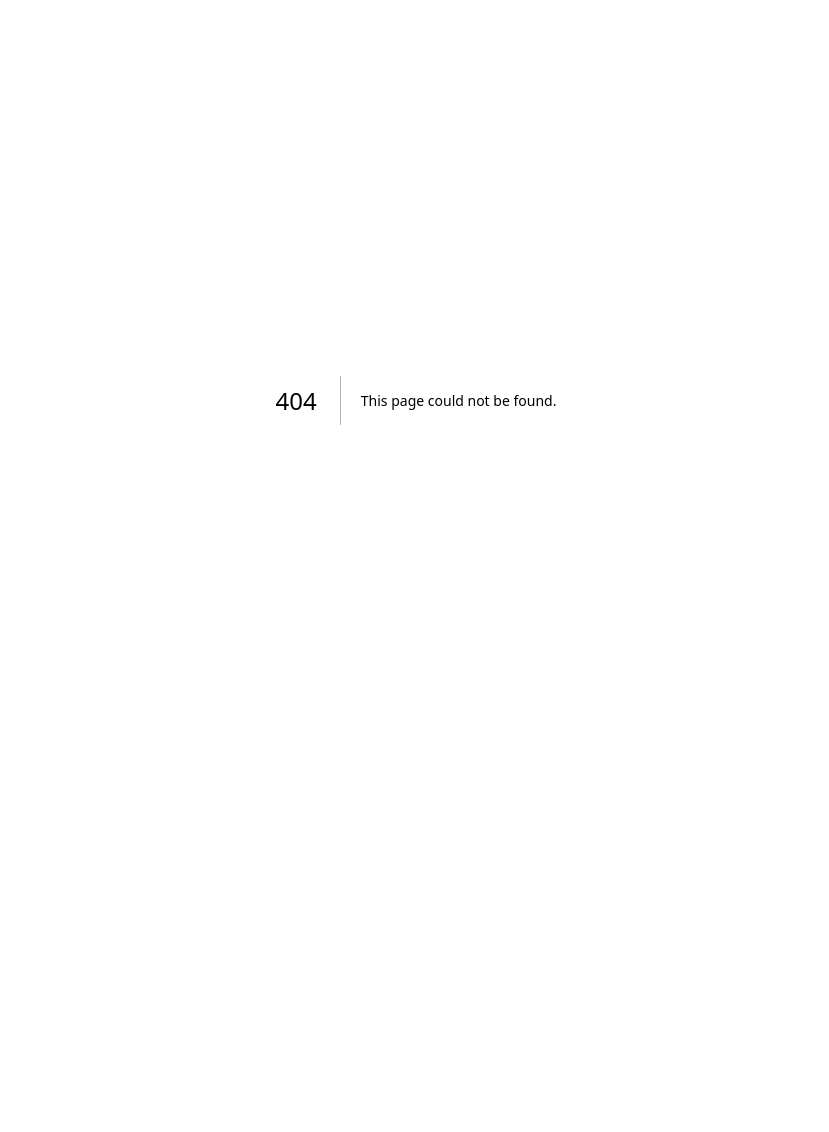
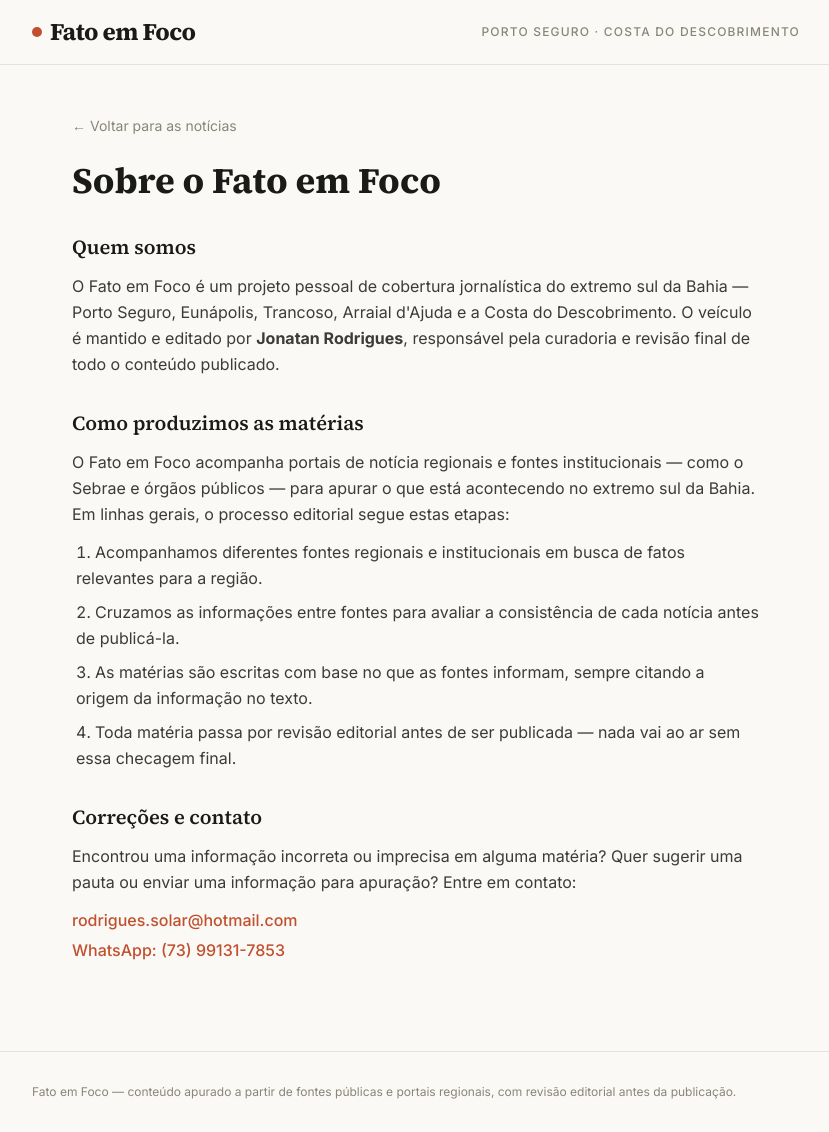
Before and after one commit to RdEngenharia/Jornal-Fato-em-Foco, a Next.js app: page /sobre in a window 1280 px wide. Before the commit this address had no page. Shown: the whole page, without its empty margins (224-1053 px from the left). Before the commit the page ends 800 px from the top, so only its background shows below. Built offline with nearby package versions, Linux system fonts and the light colour scheme.

Commit message:
Adiciona pagina Sobre com transparencia editorial e contato

```diff
--- a/app/noticias/[id]/page.tsx
+++ b/app/noticias/[id]/page.tsx
@@ -106,10 +106,18 @@ export default async function ArticlePage({
       </article>
 
       <footer className="border-t border-ink/10 px-6 py-8 sm:px-10">
-        <p className="mx-auto max-w-3xl font-sans text-xs text-mute">
-          Fato em Foco — conteúdo apurado a partir de fontes públicas e
-          portais regionais, com revisão editorial antes da publicação.
-        </p>
+        <div className="mx-auto max-w-3xl flex flex-col sm:flex-row sm:items-center sm:justify-between gap-3">
+          <p className="font-sans text-xs text-mute">
+            Fato em Foco — conteúdo apurado a partir de fontes públicas e
+            portais regionais, com revisão editorial antes da publicação.
+          </p>
+          <Link
+            href="/sobre"
+            className="font-sans text-xs text-mute hover:text-terracotta transition-colors underline shrink-0"
+          >
+            Sobre o jornal
+          </Link>
+        </div>
       </footer>
     </main>
   );
--- a/app/noticias/page.tsx
+++ b/app/noticias/page.tsx
@@ -166,10 +166,18 @@ export default async function PublicHome({
       </div>
 
       <footer className="border-t border-ink/10 px-5 py-8 sm:px-10 mt-10">
-        <p className="mx-auto max-w-6xl font-sans text-xs text-mute">
-          Fato em Foco — conteúdo apurado a partir de fontes públicas e
-          portais regionais, com revisão editorial antes da publicação.
-        </p>
+        <div className="mx-auto max-w-6xl flex flex-col sm:flex-row sm:items-center sm:justify-between gap-3">
+          <p className="font-sans text-xs text-mute">
+            Fato em Foco — conteúdo apurado a partir de fontes públicas e
+            portais regionais, com revisão editorial antes da publicação.
+          </p>
+          <Link
+            href="/sobre"
+            className="font-sans text-xs text-mute hover:text-terracotta transition-colors underline shrink-0"
+          >
+            Sobre o jornal
+          </Link>
+        </div>
       </footer>
     </main>
   );
--- /dev/null
+++ b/app/sobre/page.tsx
@@ -0,0 +1,115 @@
+import Link from "next/link";
+
+export const dynamic = "force-dynamic";
+
+export default function SobrePage() {
+  return (
+    <main className="min-h-screen bg-paper">
+      <header className="sticky top-0 z-10 bg-paper/95 backdrop-blur-sm border-b border-ink/10 px-5 py-4 sm:px-10">
+        <div className="mx-auto max-w-3xl flex items-center justify-between">
+          <Link href="/noticias" className="flex items-center gap-2">
+            <span className="inline-block w-2.5 h-2.5 rounded-full bg-terracotta" />
+            <h1 className="font-display text-2xl font-extrabold text-ink tracking-tight">
+              Fato em Foco
+            </h1>
+          </Link>
+          <p className="hidden sm:block font-sans text-xs font-medium uppercase tracking-widest text-mute">
+            Porto Seguro · Costa do Descobrimento
+          </p>
+        </div>
+      </header>
+
+      <article className="mx-auto max-w-3xl px-6 py-12 sm:px-10">
+        <Link
+          href="/noticias"
+          className="font-sans text-sm text-mute hover:text-terracotta transition-colors"
+        >
+          ← Voltar para as notícias
+        </Link>
+
+        <h1 className="font-display text-3xl sm:text-4xl font-bold text-ink leading-tight mt-6 mb-8">
+          Sobre o Fato em Foco
+        </h1>
+
+        <div className="space-y-8 font-sans text-base text-ink/85 leading-relaxed">
+          <section>
+            <h2 className="font-display text-xl font-semibold text-ink mb-3">
+              Quem somos
+            </h2>
+            <p>
+              O Fato em Foco é um projeto pessoal de cobertura jornalística do
+              extremo sul da Bahia — Porto Seguro, Eunápolis, Trancoso, Arraial
+              d&apos;Ajuda e a Costa do Descobrimento. O veículo é mantido e
+              editado por <strong>Jonatan Rodrigues</strong>, responsável pela
+              curadoria e revisão final de todo o conteúdo publicado.
+            </p>
+          </section>
+
+          <section>
+            <h2 className="font-display text-xl font-semibold text-ink mb-3">
+              Como produzimos as matérias
+            </h2>
+            <p className="mb-3">
+              O Fato em Foco acompanha portais de notícia regionais e fontes
+              institucionais — como o Sebrae e órgãos públicos — para apurar o
+              que está acontecendo no extremo sul da Bahia. Em linhas gerais,
+              o processo editorial segue estas etapas:
+            </p>
+            <ol className="list-decimal list-inside space-y-2 ml-1">
+              <li>
+                Acompanhamos diferentes fontes regionais e institucionais em
+                busca de fatos relevantes para a região.
+              </li>
+              <li>
+                Cruzamos as informações entre fontes para avaliar a
+                consistência de cada notícia antes de publicá-la.
+              </li>
+              <li>
+                As matérias são escritas com base no que as fontes informam,
+                sempre citando a origem da informação no texto.
+              </li>
+              <li>
+                Toda matéria passa por revisão editorial antes de ser
+                publicada — nada vai ao ar sem essa checagem final.
+              </li>
+            </ol>
+          </section>
+
+          <section>
+            <h2 className="font-display text-xl font-semibold text-ink mb-3">
+              Correções e contato
+            </h2>
+            <p>
+              Encontrou uma informação incorreta ou imprecisa em alguma
+              matéria? Quer sugerir uma pauta ou enviar uma informação para
+              apuração? Entre em contato:
+            </p>
+            <p className="mt-3 space-y-1">
+              <a
+                href="mailto:rodrigues.solar@hotmail.com"
+                className="text-terracotta hover:underline font-medium block"
+              >
+                rodrigues.solar@hotmail.com
+              </a>
+              <a
+                href="https://wa.me/5573991317853"
+                target="_blank"
+                rel="noopener noreferrer"
+                className="text-terracotta hover:underline font-medium block"
+              >
+                WhatsApp: (73) 99131-7853
+              </a>
+            </p>
+          </section>
+        </div>
+      </article>
+
+      <footer className="border-t border-ink/10 px-5 py-8 sm:px-10 mt-10">
+        <p className="mx-auto max-w-3xl font-sans text-xs text-mute">
+          Fato em Foco — conteúdo apurado a partir de fontes públicas e
+          portais regionais, com revisão editorial antes da publicação.
+        </p>
+      </footer>
+    </main>
+  );
+}
```
